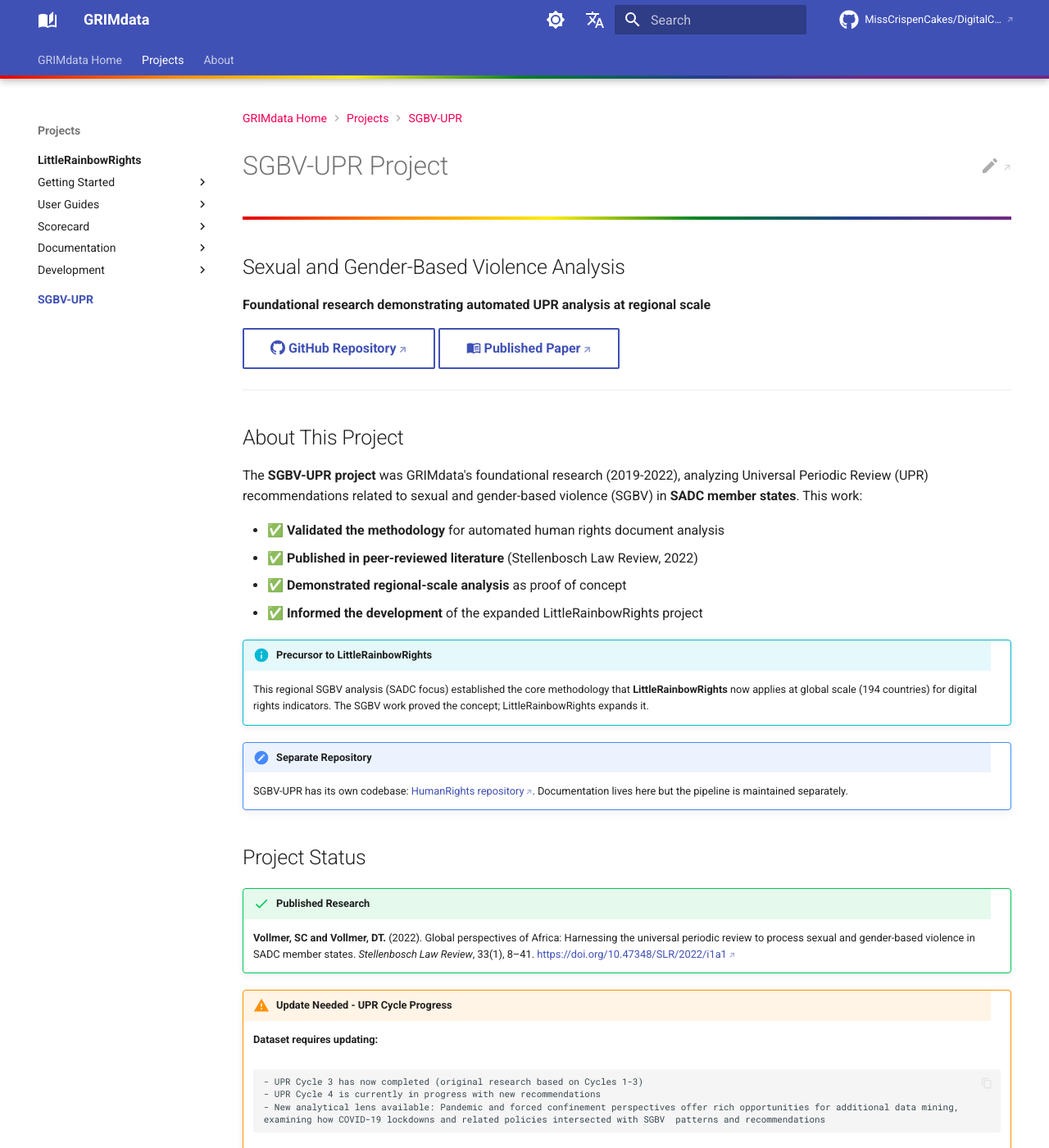
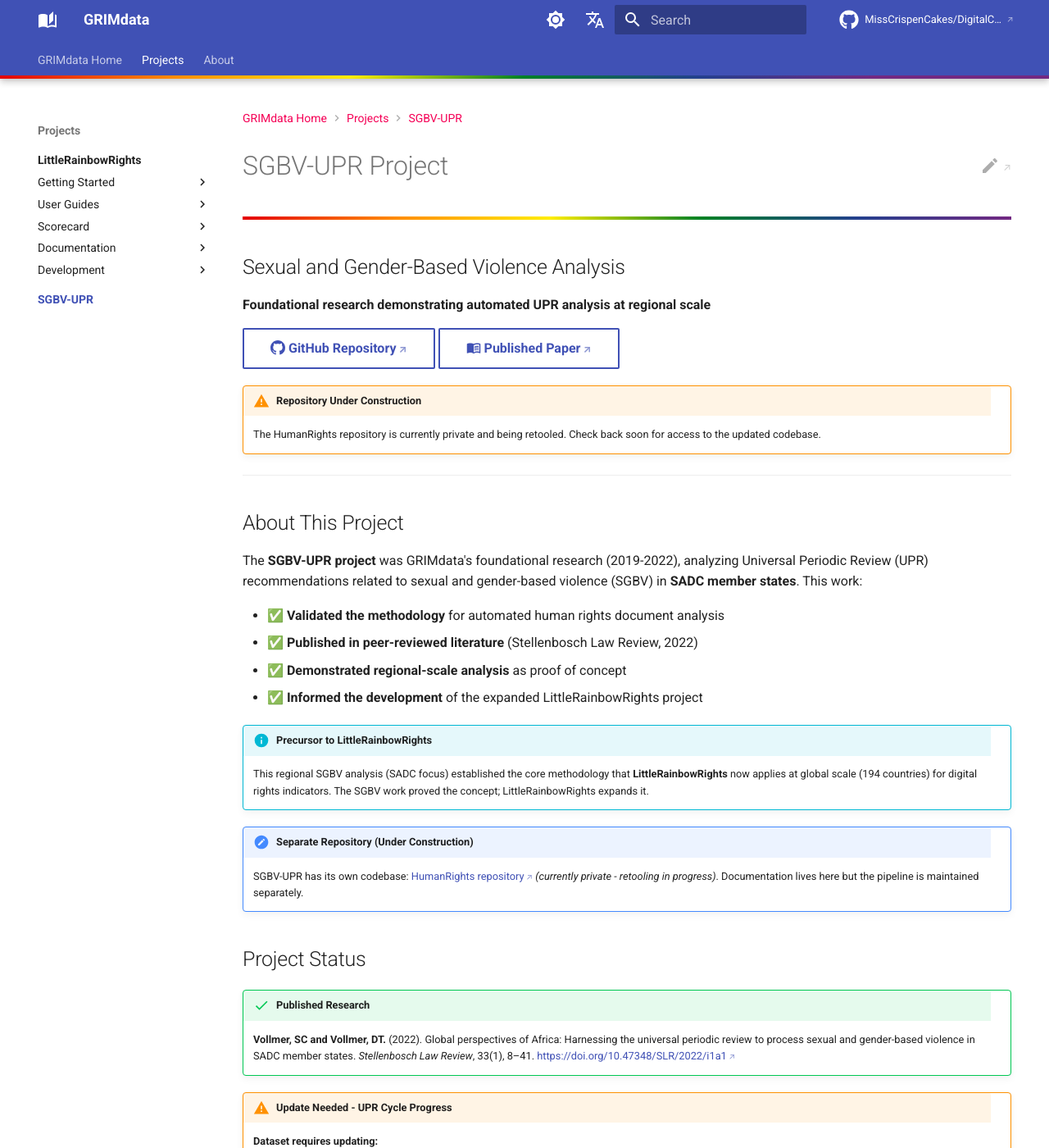
Before and after one commit to MissCrispenCakes/DigitalChild, an MkDocs documentation site: the page built from docs/projects/sgbv/index.md, in a window 1280 px wide and 1400 px high. Shown: the whole window at 82% size. Built offline with MkDocs 1.6.1 and Material for MkDocs 9.7.7, drawn with Linux system fonts in a browser that asks for light colours; comment, search, counter and statistics services are not loaded; some of the changed text lies outside the part shown.

Commit message:
Add 'under construction' notices to all HumanRights repo links
Added clear notices that the SGBV-UPR repository is currently private
and being retooled. Updated all references across documentation:

- docs/projects/sgbv/index.md: Added warning banner at top + inline notes (4 locations)
- docs/FAQ.md: Added inline note in project list
- docs/projects/littlerainbowrights/index.md: Added inline note in Related Projects
- docs/README.md: Added inline note in project overview
- mkdocs.yml: Added note in copyright footer

Consistent messaging: 'currently private - retooling in progress' or
'under construction' to set expectations for users.

````diff
--- a/docs/projects/sgbv/index.md
+++ b/docs/projects/sgbv/index.md
@@ -6,6 +6,9 @@
 
 [:octicons-mark-github-16: GitHub Repository](https://github.com/MissCrispenCakes/HumanRights){ .md-button }
 [:material-book-open-variant: Published Paper](https://doi.org/10.47348/SLR/2022/i1a1){ .md-button }
+
+!!! warning "Repository Under Construction"
+    The HumanRights repository is currently private and being retooled. Check back soon for access to the updated codebase.
 
 ______________________________________________________________________
 
@@ -21,8 +24,8 @@
 !!! info "Precursor to LittleRainbowRights"
     This regional SGBV analysis (SADC focus) established the core methodology that **LittleRainbowRights** now applies at global scale (194 countries) for digital rights indicators. The SGBV work proved the concept; LittleRainbowRights expands it.
 
-!!! note "Separate Repository"
-    SGBV-UPR has its own codebase: [HumanRights repository](https://github.com/MissCrispenCakes/HumanRights). Documentation lives here but the pipeline is maintained separately.
+!!! note "Separate Repository (Under Construction)"
+    SGBV-UPR has its own codebase: [HumanRights repository](https://github.com/MissCrispenCakes/HumanRights) *(currently private - retooling in progress)*. Documentation lives here but the pipeline is maintained separately.
 
 ## Project Status
 
@@ -148,7 +151,7 @@
 Data and findings are available through:
 
 - **Journal publication** - [Vollmer & Vollmer (2022) in Stellenbosch Law Review](https://doi.org/10.47348/SLR/2022/i1a1)
-- **GitHub repository** - [SGBV-UPR project repository](https://github.com/MissCrispenCakes/HumanRights)
+- **GitHub repository** - [SGBV-UPR project repository](https://github.com/MissCrispenCakes/HumanRights) *(currently private - under construction)*
 
 ## Integration with GRIMdata
 
@@ -226,8 +229,8 @@
     - Visualization scripts
     ```
 
-!!! danger "Repository Under Maintenance"
-    **Repository:** [github.com/MissCrispenCakes/HumanRights](https://github.com/MissCrispenCakes/HumanRights)
+!!! warning "Repository Under Construction"
+    **Repository:** [github.com/MissCrispenCakes/HumanRights](https://github.com/MissCrispenCakes/HumanRights) *(currently private - retooling in progress)*
 
 ## Future Development
 
--- a/mkdocs.yml
+++ b/mkdocs.yml
@@ -14,7 +14,7 @@
 copyright: |
   &copy; 2026 GRIMdata<br>
   LittleRainbowRights: <a href="https://github.com/MissCrispenCakes/DigitalChild">DigitalChild repo</a> |
-  SGBV-UPR: <a href="https://github.com/MissCrispenCakes/HumanRights">HumanRights repo</a>
+  SGBV-UPR: <a href="https://github.com/MissCrispenCakes/HumanRights">HumanRights repo</a> (private - under construction)
 
 # Theme
 theme:
````
Also changed, not shown: docs/FAQ.md (+1 -1 lines), docs/README.md (+1 -1 lines), docs/projects/littlerainbowrights/index.md (+1 -1 lines).
